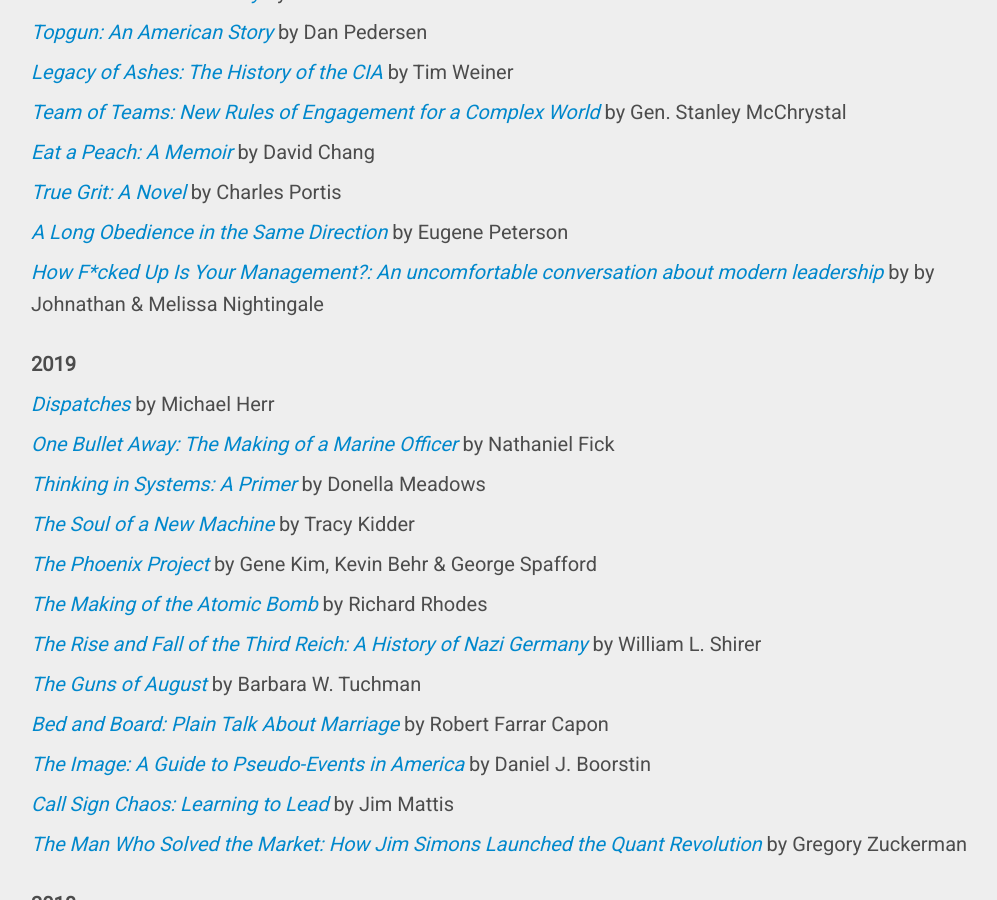
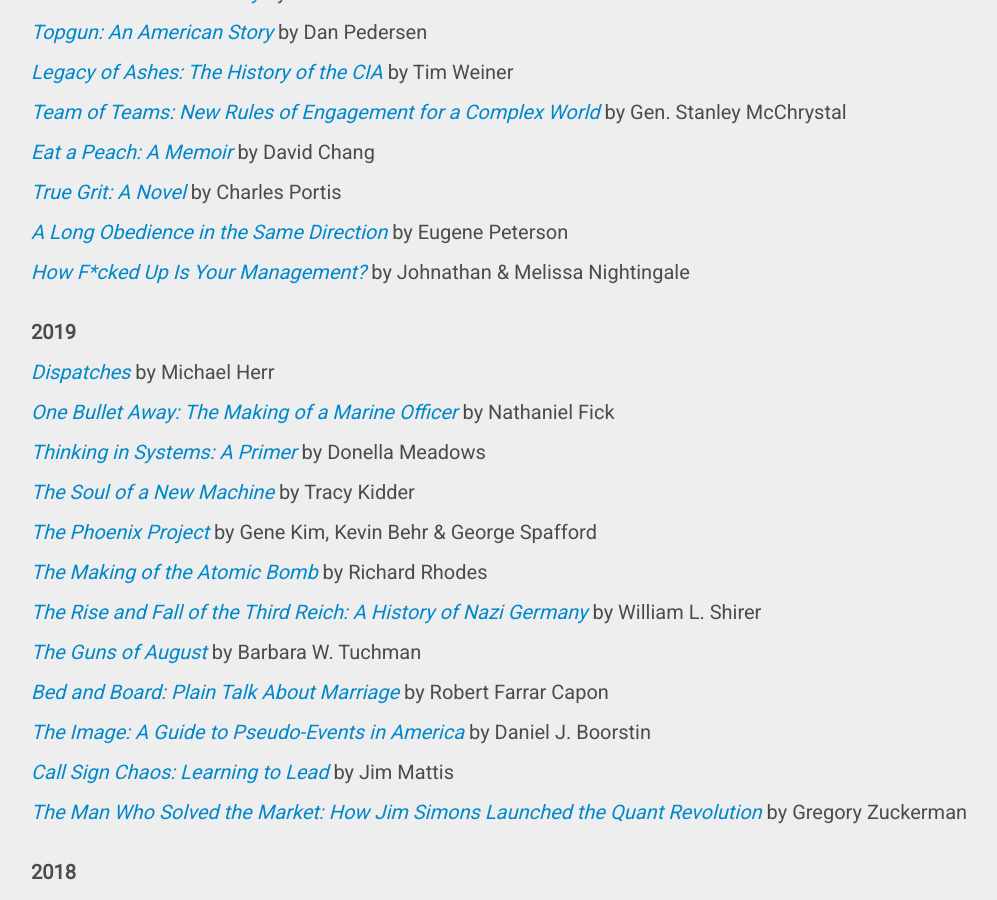
Before and after one commit to speric/speric.github.com, a Jekyll site: the page built from books/index.html, in a window 1280 px wide and 900 px high, scrolled down 789 px. Shown: the whole window, without its empty margins (139-1136 px from the left). Built offline with Jekyll 4.4.1, drawn with Linux system fonts in a browser that asks for light colours; some web fonts are replaced; comment, search, counter and statistics services are not loaded.

Commit message:
Fix formatting

```diff
--- a/books/index.html
+++ b/books/index.html
@@ -26,7 +26,7 @@
   <p><i><a href="https://www.amazon.com/Eat-Peach-Memoir-David-Chang/dp/152475921X">Eat a Peach: A Memoir</a></i> by David Chang</p>
   <p><i><a href="https://www.amazon.com/True-Grit-Novel-Charles-Portis/dp/159020459X/">True Grit: A Novel</a></i> by Charles Portis</p>
   <p><i><a href="https://www.amazon.com/Long-Obedience-Same-Direction-Discipleship/dp/0830822577">A Long Obedience in the Same Direction</a></i> by Eugene Peterson</p>
-  <p><i><a href="https://www.amazon.com/How-cked-Your-Management-uncomfortable/dp/0995964300">How F*cked Up Is Your Management?: An uncomfortable conversation about modern leadership</a></i> by by Johnathan & Melissa Nightingale</p>
+  <p><i><a href="https://www.amazon.com/How-cked-Your-Management-uncomfortable/dp/0995964300">How F*cked Up Is Your Management?</a></i> by Johnathan & Melissa Nightingale</p>
 
   <br/>
 
```
